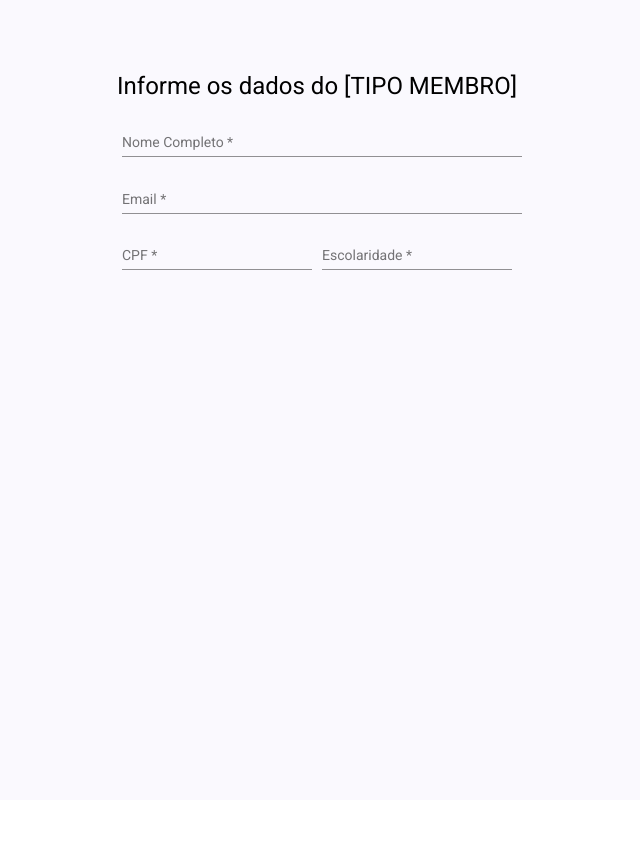
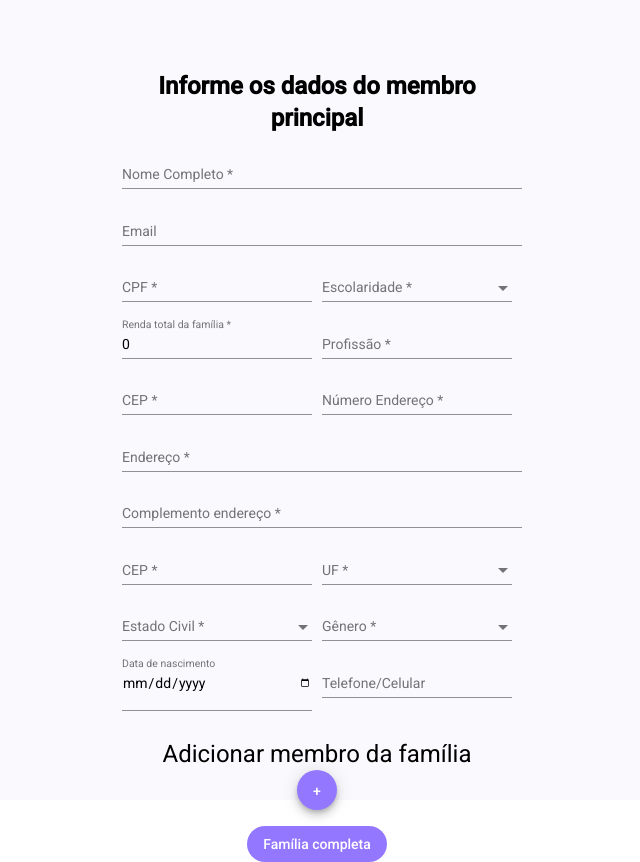
Before and after one commit to brunohbelo/Cuidar.Web, an Angular app in the folder cuidar-web-app/: page /cadastro-familia in a window 1280 px wide. Shown: the whole page, without its empty margins (323-963 px from the left). Before the commit the page ends 800 px from the top, so only its background shows below. Built offline with nearby package versions, Linux system fonts and the light colour scheme.

Commit message:
formulario membro principal completo

```diff
--- a/cuidar-web-app/src/app/app.module.ts
+++ b/cuidar-web-app/src/app/app.module.ts
@@ -12,6 +12,7 @@ import { MembroFamiliaComponent } from './components/cadastro-familia/membro-fam
 import { CadastroFamiliaComponent } from './components/cadastro-familia/cadastro-familia.component';
 import { ReactiveFormsModule } from '@angular/forms';
 import { MatInputModule } from '@angular/material/input';
+import {MatSelectModule} from '@angular/material/select';
 
 
 @NgModule({
@@ -28,6 +29,7 @@ import { MatInputModule } from '@angular/material/input';
     ReactiveFormsModule,
     MatButtonModule,
     MatInputModule,
+    MatSelectModule,
     ServiceWorkerModule.register('ngsw-worker.js', { enabled: environment.production })
   ],
   providers: [],
--- a/cuidar-web-app/src/app/components/cadastro-familia/cadastro-familia.component.html
+++ b/cuidar-web-app/src/app/components/cadastro-familia/cadastro-familia.component.html
@@ -1 +1,11 @@
-<app-membro-familia></app-membro-familia>
+<div>
+    <app-membro-familia></app-membro-familia>
+    <div>
+        <h1 class="mat-title-1 m-0">Adicionar membro da família</h1>
+        <button mat-mini-fab class="mt-n3" color="primary"><span class="mat-title-1">+</span></button>
+    </div>
+    <div class="mt-3">
+        <button mat-flat-button color="primary">Família completa</button>
+    </div>
+
+</div>
--- a/cuidar-web-app/src/app/components/cadastro-familia/membro-familia/membro-familia.component.html
+++ b/cuidar-web-app/src/app/components/cadastro-familia/membro-familia/membro-familia.component.html
@@ -1,6 +1,6 @@
 <div class="d-flex justify-content-center">
     <form id="cadastro-membro">
-        <h1>Informe os dados do [TIPO MEMBRO]</h1>
+        <h1 class="mat-title-1"><b>Informe os dados do membro principal</b></h1>
         <mat-form-field id='nome-completo' class="w-100">
             <mat-label>Nome Completo</mat-label>
             <input type="text" matInput [formControl]="nomeCompleto" placeholder="Ex. João da Silva">
@@ -10,15 +10,12 @@
         </mat-form-field>
         <mat-form-field id="email" class="w-100">
             <mat-label>Email</mat-label>
-            <input type="text" matInput [formControl]="email" placeholder="Ex. seuemail@dominio.com">
+            <input type="email" matInput [formControl]="email" placeholder="Ex. seuemail@dominio.com">
             <mat-error *ngIf="email.hasError('email')">
                 O email precisa ter um <strong>formato válido</strong>
             </mat-error>
-            <mat-error *ngIf="email.hasError('required')">
-                O email é <strong>obrigatório</strong>
-            </mat-error>
         </mat-form-field>
-        <div class="d-flex justify-content-around">
+        <div id="cpf-escolaridade" class="d-flex justify-content-around">
             <mat-form-field id="cpf" class="w-50">
                 <mat-label>CPF</mat-label>
                 <input type="text" matInput [formControl]="cpf" placeholder="Ex. 000.000.000-00">
@@ -26,13 +23,120 @@
                     O cpf é <strong>obrigatório</strong>
                 </mat-error>
             </mat-form-field>
-            <!-- TODO: transformar em seleção -->
             <mat-form-field id="escolaridade" class="w-50">
                 <mat-label>Escolaridade</mat-label>
-                <input type="text" matInput [formControl]="escolaridade" placeholder="Ex. fundamental">
+                <mat-select [formControl]="escolaridade">
+                    <mat-option>--</mat-option>
+                    <mat-option *ngFor="let e of escolaridadeOptions" [value]="e">
+                        {{e}}
+                    </mat-option>
+                </mat-select>
                 <mat-error *ngIf="escolaridade.hasError('required')">
-                    A escolaridade é <strong>obrigatória</strong>
+                    Por favor, selecione a esclaridade.
                 </mat-error>
+            </mat-form-field>
+        </div>
+        <div id="renda-profissao" class="d-flex justify-content-around">
+            <mat-form-field id="rendaTotalFamilia" class="w-50">
+                <mat-label>Renda total da família</mat-label>
+                <input type="number" matInput [formControl]="rendaTotalFamilia" placeholder="Ex. 500,00">
+                <mat-error *ngIf="rendaTotalFamilia.hasError('required')">
+                    A renda da família é <strong>obrigatória</strong>
+                </mat-error>
+            </mat-form-field>
+            <mat-form-field class="w-50">
+                <mat-label>Profissão</mat-label>
+                <input type="text" matInput [formControl]="profissao" placeholder="Ex. Marceneiro">
+                <mat-error *ngIf="profissao.hasError('required')">
+                    A profissão é <strong>obrigatória</strong>
+                </mat-error>
+            </mat-form-field>
+        </div>
+        <div id="cep-numero-edereco" class="d-flex justify-content-around">
+            <mat-form-field id="cep" class="w-50">
+                <mat-label>CEP</mat-label>
+                <input type="number" matInput [formControl]="cep" placeholder="Ex. 00.000-000">
+                <mat-error *ngIf="cep.hasError('required')">
+                    O CEP é <strong>obrigatório</strong>
+                </mat-error>
+            </mat-form-field>
+            <mat-form-field class="w-50">
+                <mat-label>Número Endereço</mat-label>
+                <input type="text" matInput [formControl]="enderecoNumero" placeholder="Ex. 67">
+                <mat-error *ngIf="enderecoNumero.hasError('required')">
+                    O número do endereço é <strong>obrigatório</strong>
+                </mat-error>
+            </mat-form-field>
+        </div>
+        <mat-form-field id="endereco" class="w-100">
+            <mat-label>Endereço</mat-label>
+            <input type="text" matInput [formControl]="endereco" placeholder="Ex. R. Adamantina">
+            <mat-error *ngIf="endereco.hasError('required')">
+                O endereço é <strong>obrigatório</strong>
+            </mat-error>
+        </mat-form-field>
+        <mat-form-field id="complemento-endereco" class="w-100">
+            <mat-label>Complemento endereço</mat-label>
+            <input type="text" matInput [formControl]="enderecoComplemento" placeholder="Ex. R. Adamantina">
+            <mat-error *ngIf="enderecoComplemento.hasError('required')">
+                O complemento do endereço é <strong>obrigatório</strong>
+            </mat-error>
+        </mat-form-field>
+        <div id="Cidade-UF" class="d-flex justify-content-around">
+            <mat-form-field id="cep" class="w-50">
+                <mat-label>CEP</mat-label>
+                <input type="number" matInput [formControl]="cep" placeholder="Ex. 00.000-000">
+                <mat-error *ngIf="cep.hasError('required')">
+                    O CEP é <strong>obrigatório</strong>
+                </mat-error>
+            </mat-form-field>
+            <mat-form-field class="w-50">
+                <mat-label>UF</mat-label>
+                <mat-select [formControl]="uf">
+                    <mat-option>--</mat-option>
+                    <mat-option *ngFor="let e of ufOptions" [value]="e">
+                        {{e}}
+                    </mat-option>
+                </mat-select>
+                <mat-error *ngIf="uf.hasError('required')">
+                    Por favor, selecione o estado.
+                </mat-error>
+            </mat-form-field>
+        </div>
+        <div id='estado-civil-genero' class="d-flex">
+            <mat-form-field id="estado-civil" class="w-50">
+                <mat-label>Estado Civil</mat-label>
+                <mat-select [formControl]="estadoCivil">
+                    <mat-option>--</mat-option>
+                    <mat-option *ngFor="let e of estadoCivilOptions" [value]="e">
+                        {{e}}
+                    </mat-option>
+                </mat-select>
+                <mat-error *ngIf="estadoCivil.hasError('required')">
+                    Por favor, selecione um estado civil
+                </mat-error>
+            </mat-form-field>
+            <mat-form-field id="genero" class="w-50">
+                <mat-label>Gênero</mat-label>
+                <mat-select [formControl]="genero">
+                    <mat-option>--</mat-option>
+                    <mat-option *ngFor="let e of generoOptions" [value]="e">
+                        {{e}}
+                    </mat-option>
+                </mat-select>
+                <mat-error *ngIf="genero.hasError('required')">
+                    Por favor, selecione um gênero
+                </mat-error>
+            </mat-form-field>
+        </div>
+        <div id="data-nascimento-telefone-celular" class="d-flex">
+            <mat-form-field id="data-nascimento" class="w-50">
+                <mat-label>Data de nascimento</mat-label>
+                <input type="date" matInput [formControl]="dataNascimento" placeholder="Ex. 29/12/2000">
+            </mat-form-field>
+            <mat-form-field id="telefone-celular" class="w-50">
+                <mat-label>Telefone/Celular</mat-label>
+                <input type="tel" matInput [formControl]="telefoneCelular" placeholder="Ex. 99999-9999">
             </mat-form-field>
         </div>
     </form>
--- a/cuidar-web-app/src/app/components/cadastro-familia/membro-familia/membro-familia.component.scss
+++ b/cuidar-web-app/src/app/components/cadastro-familia/membro-familia/membro-familia.component.scss
@@ -1,5 +1,5 @@
 #cadastro-membro {
     margin-top: 60px;
-    width: 400px;
     padding: 10px 20px;
+    max-width: 400px;
 }
--- a/cuidar-web-app/src/app/components/cadastro-familia/membro-familia/membro-familia.component.ts
+++ b/cuidar-web-app/src/app/components/cadastro-familia/membro-familia/membro-familia.component.ts
@@ -10,9 +10,15 @@ export class MembroFamiliaComponent implements OnInit {
 
   constructor() { }
 
+  escolaridadeOptions = ['Fundamental incompleto', 'Fundamental completo', 'Médio incompleto', 'Médio completo', 'Superior incompleto', 'Superior completo'];
+  estadoCivilOptions = ['Solteiro(a)', 'Casado(a) Civil', 'Casado(a) Religioso', 'Amasiado(a)', 'Separado(a)', 'Viúvo(a)'];
+  generoOptions = ['Masculino', 'Feminino'];
+  ufOptions = ['AC', 'AL', 'AP', 'AM', 'BA', 'CE', 'ES', 'GO', 'MA', 'MT', 'MS', 'MG', 'PA', 'PB', 'PR', 'PE', 'PI', 'RJ', 'RN', 'RS', 'RO', 'RR', 'SC', 'SP', 'SE', 'TO', 'DF'];
+
   nomeCompleto = new FormControl('', [Validators.required]);
-  email = new FormControl('', [Validators.required, Validators.email]);
+  email = new FormControl('', [Validators.email]);
   cpf = new FormControl('', [Validators.required]);
+  profissao = new FormControl('', [Validators.required]);
   escolaridade = new FormControl('', [Validators.required]);
   rendaTotalFamilia = new FormControl(0, [Validators.required]);
   cep = new FormControl(null, [Validators.required]);
@@ -20,9 +26,11 @@ export class MembroFamiliaComponent implements OnInit {
   cidade = new FormControl('', [Validators.required]);
   uf = new FormControl('', [Validators.required]);
   enderecoNumero = new FormControl('', [Validators.required]);
-  telefoneCelular = new FormControl('', [Validators.required]);
-  dataNascimento = new FormControl('', [Validators.required]);
-  sexo = new FormControl('', [Validators.required]);
+  enderecoComplemento = new FormControl('', [Validators.required]);
+  estadoCivil = new FormControl('', [Validators.required]);
+  telefoneCelular = new FormControl('');
+  dataNascimento = new FormControl('');
+  genero = new FormControl('', [Validators.required]);
 
   ngOnInit(): void {
   }
--- a/cuidar-web-app/src/styles.scss
+++ b/cuidar-web-app/src/styles.scss
@@ -43,3 +43,43 @@ body { margin: 0; font-family: "Red Hat Display", Roboto, "Helvetica Neue", sans
     padding: 0 5px;
     width: 20%;
 }
+
+.m-0 {
+    margin:0px !important;
+}
+
+.mt-0{
+    margin-top: 0px !important;
+}
+
+.mt-1{
+    margin-top: 0.25rem;
+}
+
+.mt-2{
+    margin-top: 0.75rem;
+}
+
+.mt-3{
+    margin-top: 1rem;
+}
+
+.mt-4{
+    margin-top: 3rem;
+}
+
+.mt-n1{
+    margin-top: -0.25rem;
+}
+
+.mt-n2{
+    margin-top: -0.75rem;
+}
+
+.mt-n3{
+    margin-top: -1rem;
+}
+
+.mt-n4{
+    margin-top: -3rem;
+}
```
